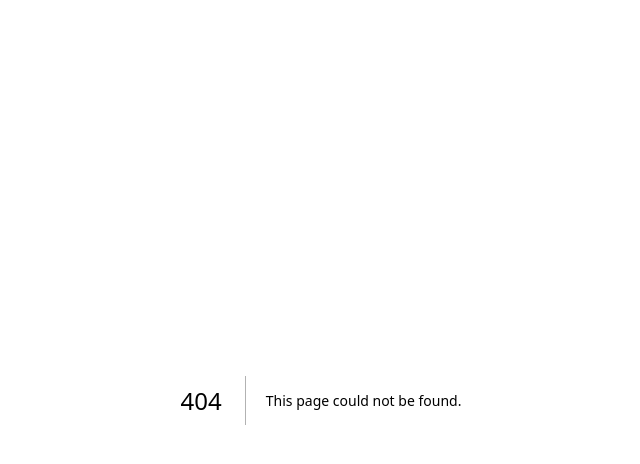
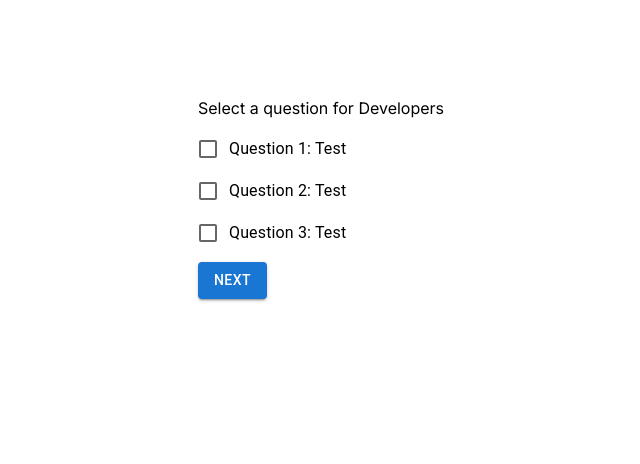
Before and after one commit to whua0022/re-performance-appraisal-dashboard, a Next.js app in the folder performance-appraisal-dashboard/: page /dashboard/create-survey in a window 1280 px wide. Before the commit this address had no page. Shown: the top 464 px of the page, without its empty margins (319-959 px from the left). Built offline with nearby package versions, Linux system fonts and the light colour scheme.

Commit message:
Can create a survey

```diff
--- a/performance-appraisal-dashboard/package.json
+++ b/performance-appraisal-dashboard/package.json
@@ -9,6 +9,11 @@
     "lint": "next lint"
   },
   "dependencies": {
+    "@emotion/react": "^11.13.3",
+    "@emotion/styled": "^11.13.0",
+    "@fontsource/roboto": "^5.0.15",
+    "@mui/icons-material": "^6.0.2",
+    "@mui/material": "^6.0.2",
     "@prisma/client": "^5.18.0",
     "next": "14.2.5",
     "performance-appraisal-dashboard": "file:",
--- a/performance-appraisal-dashboard/src/app/api/survey/create/route.ts
+++ b/performance-appraisal-dashboard/src/app/api/survey/create/route.ts
@@ -1,13 +1,6 @@
-import { PrismaClient, QuestionCategory} from '@prisma/client'
+import { PrismaClient} from '@prisma/client'
 
 const prisma = new PrismaClient()
-
-type SurveyDetails = {
-    creatorId: string,
-    devQuestionList: JSON[],
-    reQuestionList: JSON[],
-    managerQuestionList: JSON[]
-}
 
 // POST /api/survey/create
 // Creates a survey
@@ -15,7 +8,7 @@ export async function POST(req: Request) {
     try {
         const body = await req.json()
 
-        const surveyDetails: SurveyDetails = {
+        const surveyDetails = {
             creatorId: body.creatorId,
             devQuestionList: body.devQuestionList,
             reQuestionList: body.reQuestionList,
@@ -31,7 +24,7 @@ export async function POST(req: Request) {
     }
 }
 
-const postNewSurvey = async (surveyDetails: SurveyDetails) => {
+const postNewSurvey = async (surveyDetails:any) => {
     await prisma.surveys.create({
         data: {
             creatorId: surveyDetails.creatorId,
--- /dev/null
+++ b/performance-appraisal-dashboard/src/app/dashboard/Navbar.tsx
@@ -0,0 +1,5 @@
+export default function Navbar() {
+    <div>
+
+    </div>
+}
--- /dev/null
+++ b/performance-appraisal-dashboard/src/app/dashboard/create-survey/page.tsx
@@ -0,0 +1,110 @@
+'use client'
+import Box from '@mui/material/Box';
+import List from '@mui/material/List';
+import FormGroup from '@mui/material/FormGroup';
+import FormControlLabel from '@mui/material/FormControlLabel';
+import Checkbox from '@mui/material/Checkbox';
+import Button from '@mui/material/Button';
+import { useState } from 'react';
+import {Questions, QuestionCategory, Surveys} from '@prisma/client'
+
+export default function CreateSurvey() {
+    const roles = ["Developers", "Requirement Engineer", "Managers"]
+    const [devQuestions, setDevQuestions] = useState<Questions[]>([])
+    const [reQuestions, setReQuestions] = useState<Questions[]>([])
+    const [managerQuestions, setManagerQuestions] = useState<Questions[]>([])
+    const [checkedQuestions, setCheckedQuestions] = useState<{ [id: string]: boolean }>({})
+
+    let questionList: Questions[] = [
+        {id: "1", question:"Question 1: Test", category: QuestionCategory.Communication},
+        {id: "2", question:"Question 2: Test", category: QuestionCategory.UserStoryRating},
+        {id: "3", question:"Question 3: Test", category: QuestionCategory.Communication},
+    ]
+
+    const [currRoleQuestionSelection, setCurrRoleQuestionSelection] = useState(0);
+
+    const handleQuestionSelect = (question: Questions, isChecked: boolean) => {
+
+        if (roles[currRoleQuestionSelection] == "Developers")  {
+            setDevQuestions(prev => {
+                return isChecked ? [...prev, question] : prev.filter(q => q.id !== question.id)
+            })
+        } else if (roles[currRoleQuestionSelection] == "Requirement Engineer") {
+            setReQuestions(prev => {
+                return isChecked ? [...prev, question] : prev.filter(q => q.id !== question.id)
+            })
+        } else {
+            setManagerQuestions(prev => {
+                return isChecked ? [...prev, question] : prev.filter(q => q.id !== question.id)
+            })
+        }
+
+        setCheckedQuestions(prev => ({
+            ...prev,
+            [question.id]: isChecked
+        }));
+    }
+
+    const handleSubmit = () => {
+        if (currRoleQuestionSelection < roles.length - 1) {
+            setCurrRoleQuestionSelection(prev => prev + 1)
+            setCheckedQuestions({})
+        } else {
+            let survey = {
+                creatorId: "1",
+                devQuestionList: devQuestions,
+                reQuestionList: reQuestions,
+                managerQuestionList: managerQuestions
+            }
+            //Submit here
+            createSurvey(survey)
+            console.log("Done")
+        }
+    }
+
+    return (
+        <main className="flex min-h-screen flex-col items-center justify-between p-24">
+            <div>
+                <h1>Select a question for {roles[currRoleQuestionSelection]}</h1>
+                <Box sx={{ width: '100%', maxWidth: 360, bgcolor: 'background.paper' }}>
+                    <nav aria-label="main">
+                        <List>
+                        {
+                            questionList.map((question, index) => (
+                                <FormGroup key={index}>
+                                    <FormControlLabel control={<Checkbox checked={checkedQuestions[question.id] || false} onChange={(e) => handleQuestionSelect(question, e.target.checked)}/>} label={question.question} />
+                                </FormGroup>
+                            ))
+                        }
+                        </List>
+                    </nav>
+                </Box>
+                {
+                    currRoleQuestionSelection === roles.length ? <Button onClick={() => handleSubmit()} variant="contained">Submit</Button> : <Button onClick={() => handleSubmit()} variant="contained">Next</Button>
+                }
+            </div>
+        </main>
+    )
+}
+
+const createSurvey = async (survey: any) => {
+    try {
+        const response = await fetch('/api/survey/create', {
+            method: 'POST',
+            headers: {
+                'Content-Type': 'application/json'
+            },
+            body: JSON.stringify(survey)
+        });
+
+        if (!response.ok) {
+            throw new Error(`HTTP error! status: ${response.status}`);
+        }
+
+        const result = await response.json()
+        console.log('Survey created:', result);
+        return result;
+    } catch(error) {
+        console.error('Error creating survey:', error);
+    }
+}
--- /dev/null
+++ b/performance-appraisal-dashboard/src/app/dashboard/layout.tsx
@@ -0,0 +1,9 @@
+export default function DashboardLayout({
+    children,
+  }: {
+    children: React.ReactNode
+  }) {
+    return (
+        <section>{children}</section>
+    )
+  }
--- /dev/null
+++ b/performance-appraisal-dashboard/src/app/dashboard/page.tsx
@@ -0,0 +1,10 @@
+export default function Dashboard() {
+
+    return (
+        <main className="flex min-h-screen flex-col items-center justify-between p-24">
+            <div>
+
+            </div>
+        </main>
+    )
+}
--- a/performance-appraisal-dashboard/src/app/globals.css
+++ b/performance-appraisal-dashboard/src/app/globals.css
@@ -1,33 +1,3 @@
 @tailwind base;
 @tailwind components;
 @tailwind utilities;
-
-:root {
-  --foreground-rgb: 0, 0, 0;
-  --background-start-rgb: 214, 219, 220;
-  --background-end-rgb: 255, 255, 255;
-}
-
-@media (prefers-color-scheme: dark) {
-  :root {
-    --foreground-rgb: 255, 255, 255;
-    --background-start-rgb: 0, 0, 0;
-    --background-end-rgb: 0, 0, 0;
-  }
-}
-
-body {
-  color: rgb(var(--foreground-rgb));
-  background: linear-gradient(
-      to bottom,
-      transparent,
-      rgb(var(--background-end-rgb))
-    )
-    rgb(var(--background-start-rgb));
-}
-
-@layer utilities {
-  .text-balance {
-    text-wrap: balance;
-  }
-}
```
Also changed, not shown: 1 other file (tests, documents, lock files or other folders).
